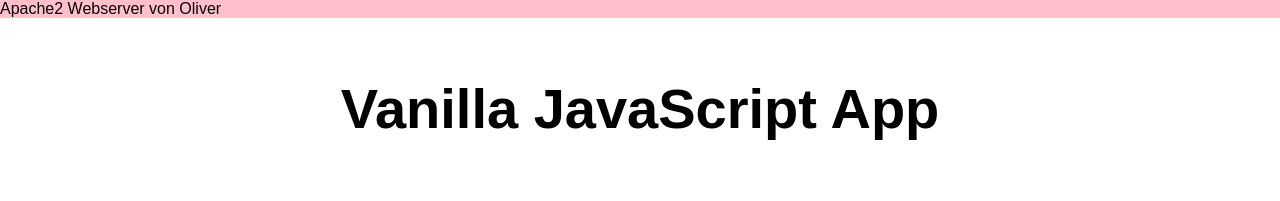
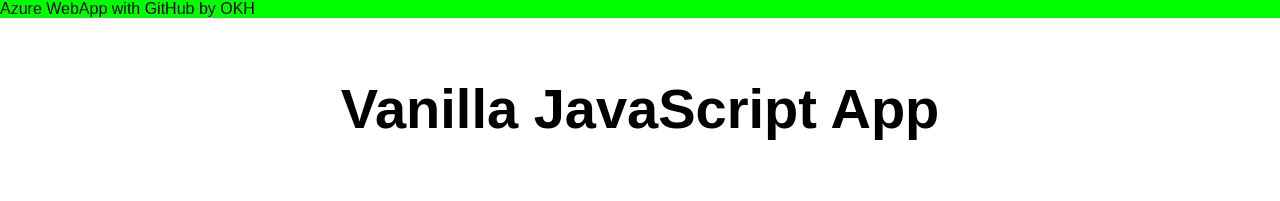
Before and after one commit to infman-phnoe/staticwebdev-basic, a website: page src/index.html in a window 1280 px wide. Drawn offline with Linux system fonts and the light colour scheme.

Commit message:
Update index.html

```diff
--- a/src/index.html
+++ b/src/index.html
@@ -9,7 +9,7 @@
 </head>
 
 <body>
-  <div style="background: pink">Apache2 Webserver von Oliver</div>
+  <div style="background: lime">Azure WebApp with GitHub by OKH</div>
   <main>
     <h1>Vanilla JavaScript App</h1>
   </main>
```
